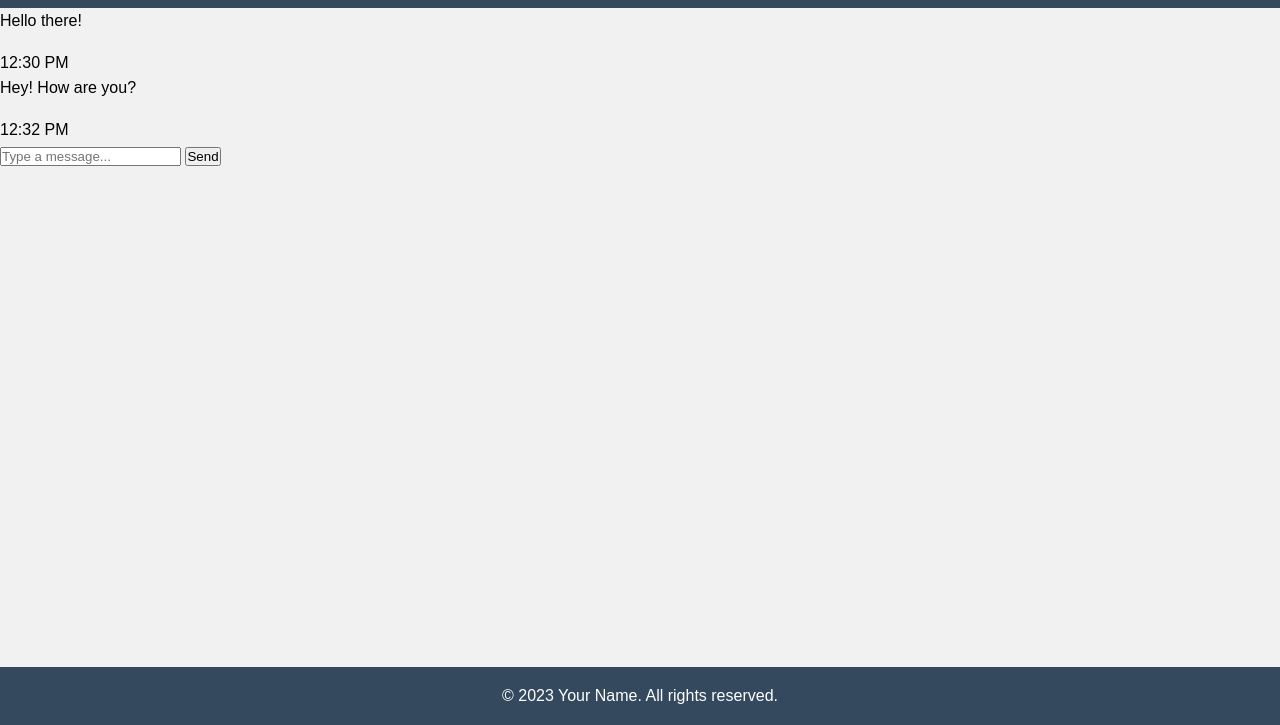
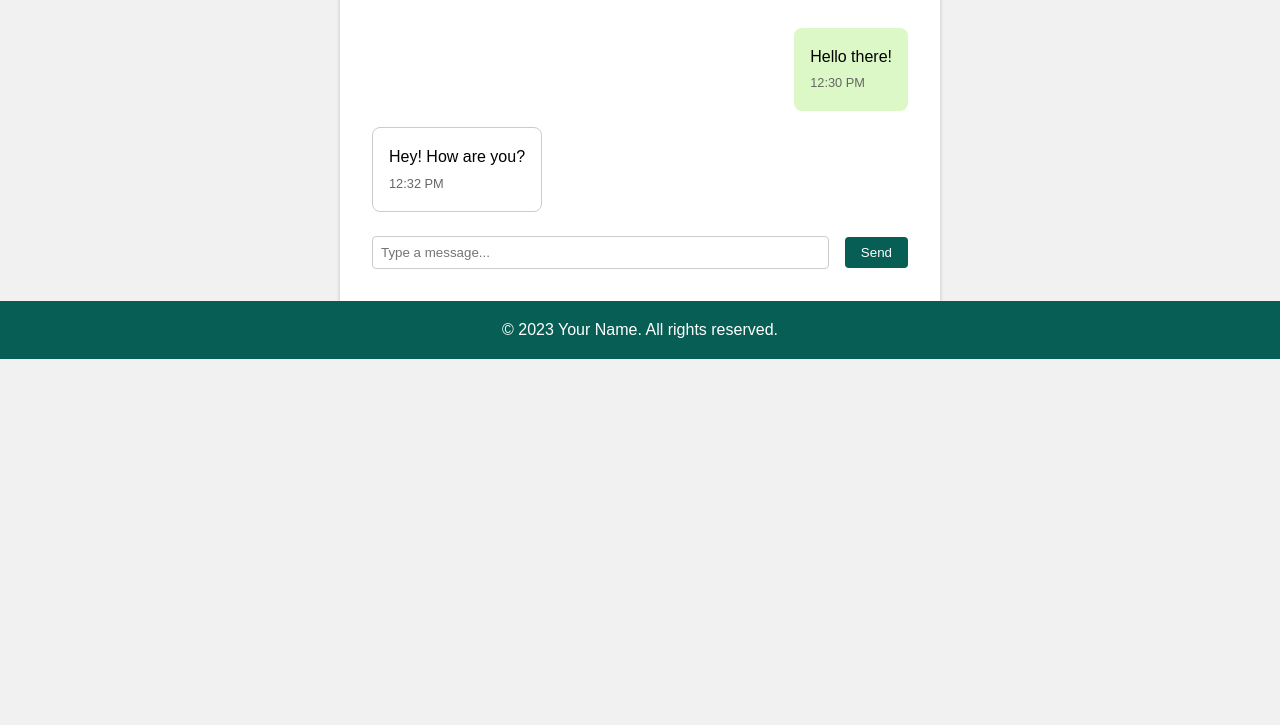
Before and after one commit to Priteshmewada/Priteshmewada.github.io, a plain HTML site: page index.html in a window 1280 px wide. Shown: the part 75-800 px from the top of the page. Drawn offline with Linux system fonts and the light colour scheme.

Commit message:
Update styles.css

```diff
--- a/styles.css
+++ b/styles.css
@@ -1,4 +1,3 @@
-/* Reset default browser styles */
 * {
     box-sizing: border-box;
     margin: 0;
@@ -12,7 +11,7 @@ body {
 }
 
 header {
-    background-color: #34495e;
+    background-color: #075e54;
     color: #fff;
     text-align: center;
     padding: 1rem 0;
@@ -20,73 +19,75 @@ header {
 
 header h1 {
     margin: 0;
-    font-size: 2rem;
+    font-size: 1.2rem;
 }
 
-nav {
+.chat-container {
+    max-width: 600px;
+    margin: 0 auto;
+    padding: 2rem;
+    background-color: #fff;
+    box-shadow: 0 2px 4px rgba(0, 0, 0, 0.2);
+}
+
+.chat {
+    display: flex;
+    flex-direction: column;
+}
+
+.message {
+    padding: 1rem;
+    margin: 0.5rem 0;
+    border-radius: 8px;
+    max-width: 80%;
+}
+
+.message p {
+    font-size: 1rem;
+}
+
+.outgoing {
+    align-self: flex-end;
+    background-color: #dcf8c6;
+}
+
+.incoming {
+    align-self: flex-start;
+    background-color: #fff;
+    border: 1px solid #ccc;
+}
+
+.time {
+    font-size: 0.8rem;
+    color: #666;
+}
+
+.user-input {
+    display: flex;
+    align-items: center;
     margin-top: 1rem;
 }
 
-nav ul {
-    list-style: none;
-    display: flex;
-    justify-content: center;
-}
-
-nav ul li {
-    margin-right: 1rem;
-}
-
-nav ul li a {
-    color: #fff;
-    text-decoration: none;
-    padding: 0.5rem 1rem;
+.user-input input {
+    flex: 1;
+    padding: 0.5rem;
+    border: 1px solid #ccc;
     border-radius: 4px;
 }
 
-nav ul li a:hover {
-    background-color: #2c3e50;
-}
-
-section {
-    padding: 2rem;
-}
-
-h2 {
-    font-size: 1.5rem;
-    margin-bottom: 1rem;
-}
-
-p {
-    margin-bottom: 1rem;
+.user-input button {
+    margin-left: 1rem;
+    padding: 0.5rem 1rem;
+    background-color: #075e54;
+    color: #fff;
+    border: none;
+    border-radius: 4px;
+    cursor: pointer;
 }
 
 footer {
-    background-color: #34495e;
-    color: #fff;
     text-align: center;
     padding: 1rem 0;
-    position: absolute;
-    bottom: 0;
-    width: 100%;
+    background-color: #075e54;
+    color: #fff;
 }
-
-footer p {
-    margin: 0;
-}
-
-footer ul {
-    list-style: none;
-    display: flex;
-    justify-content: center;
-    margin-top: 1rem;
-}
-
-footer ul li {
-    margin-right: 1rem;
-}
-
-footer ul li a {
-    color: #fff;
-    text-decoration: none;
-}
```
